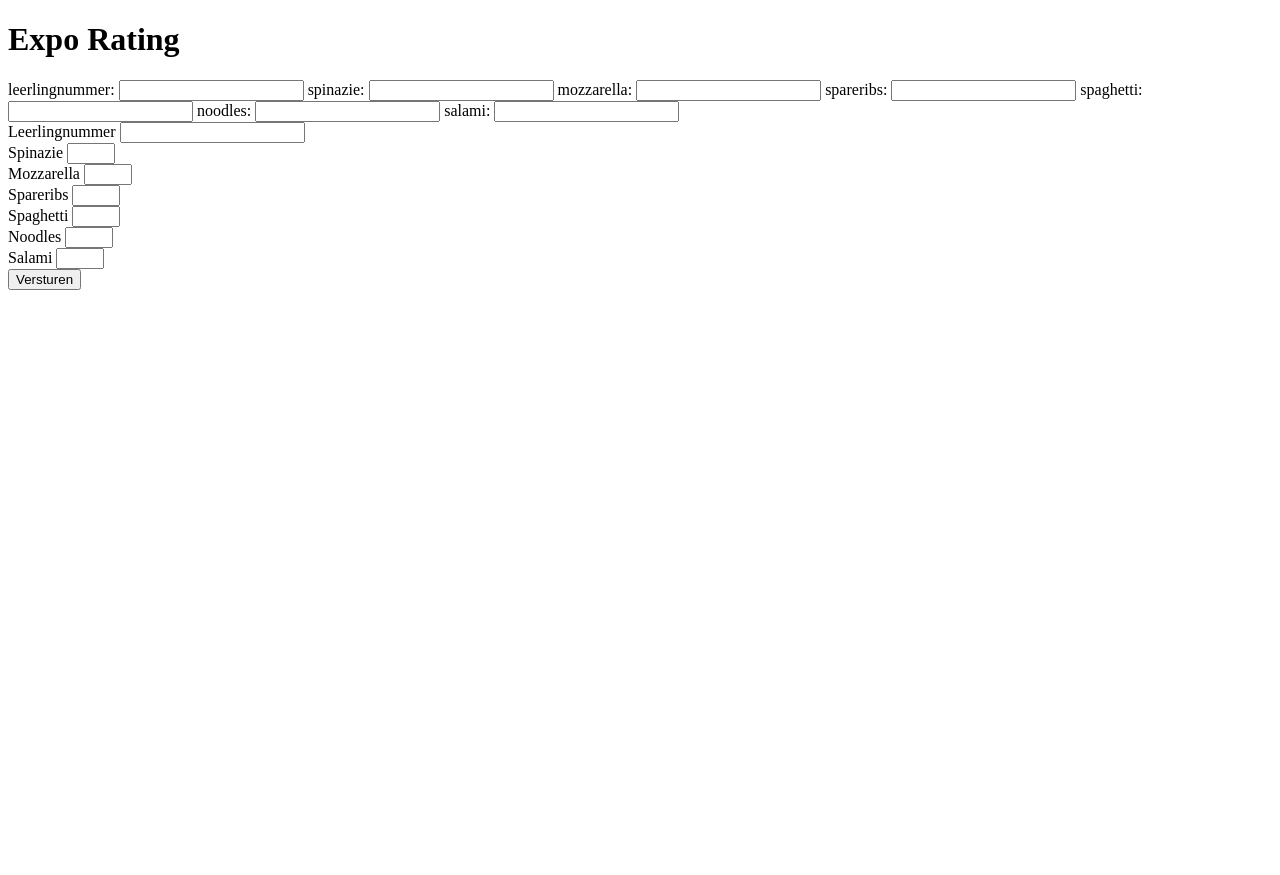
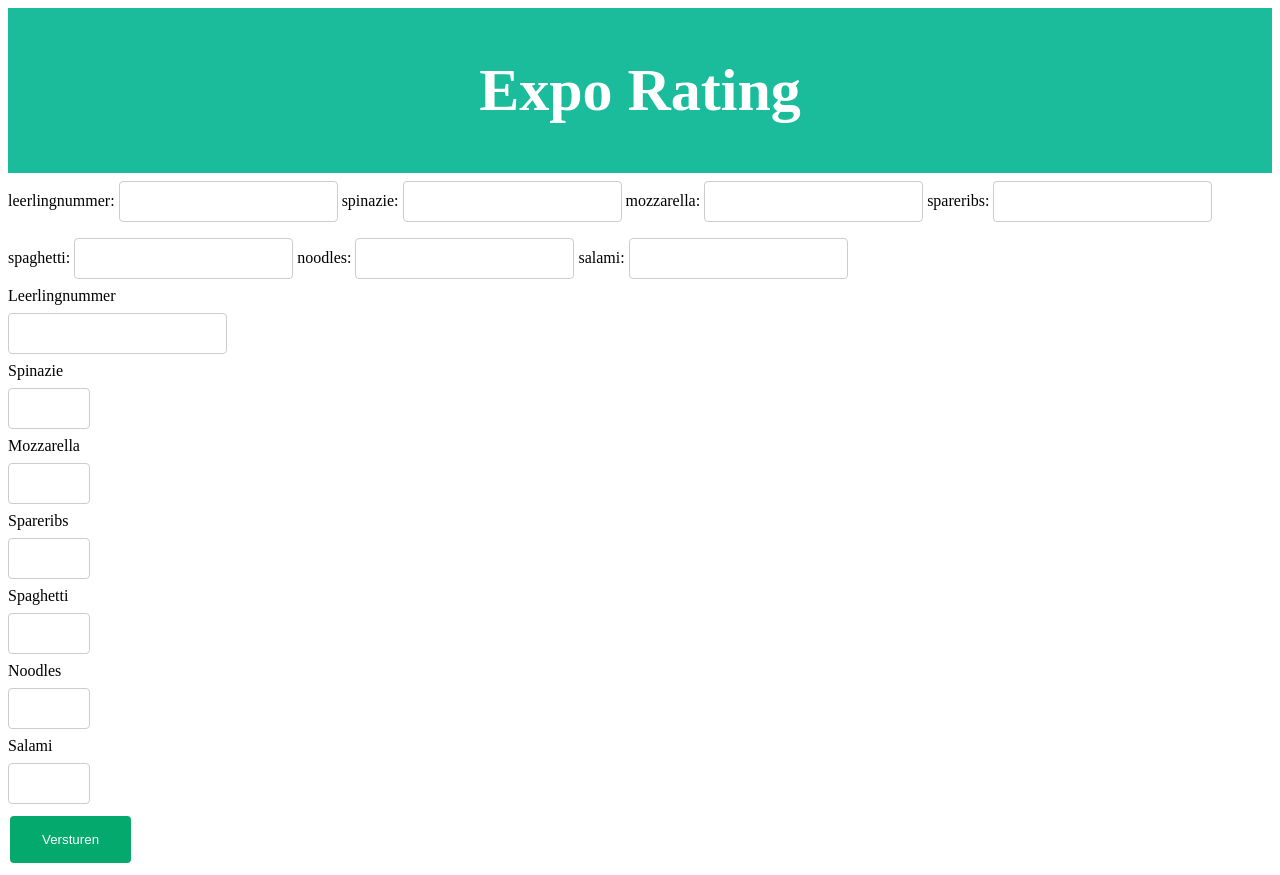
Before and after one commit to Daan5556/Django_1.0, a Django app: page /resultsblock1/ in a window 1280 px wide. Before the commit the page ends 290 px from the top, so only its background shows below. Run offline with Django 4.2, Linux system fonts and the light colour scheme.

Commit message:
Added styling

```diff
--- a/playground/Templates/expoBlock1.html
+++ b/playground/Templates/expoBlock1.html
@@ -2,49 +2,94 @@
 <html lang="en">
 <head>
     <meta charset="UTF-8">
+    <meta name="viewport" content="width=device-width, initial-scale=1.0">
     <title>Expo Rating</title>
+
+    <style>
+   #leerlingnummer {width: fit-content}
+        input {width: fit-content;
+        padding: 12px 20px;
+        margin: 8px 0;
+        display: inline-block;
+        border: 1px solid #ccc;
+        border-radius: 4px;
+        box-sizing: border-box;}
+   #submit-button {width: fit-content;
+        background-color: #04AA6D;
+        border: none;
+        color: white;
+        padding: 16px 32px;
+        text-decoration: none;
+        margin: 4px 2px;
+        cursor: pointer;}
+   #header {
+        padding: 8px;
+        text-align: center;
+        background: #1abc9c;
+        color: white;
+        font-size: 30px;
+   }
+
+    </style>
+
 </head>
 <body>
-<h1 id="title">Expo Rating</h1>
+<div id="header">
+    <h1 id="title">Expo Rating</h1>
+</div>
 <form action="/resultsblock1/" method="POST">
         {% csrf_token %}
         {{ form }}
         {{ form.errors }}
             <div>
                 <label for="leerlingnummer">Leerlingnummer</label>
-                <input type="number" name="leerlingnummer" id="leerlingnummer" min="100000" maxlength="6" required/>
+            </div>
+            <div>
+                <input type="number" name="leerlingnummer" id="leerlingnummer" min="10000" maxlength="6" required/>
             </div>
 
             <div>
                 <label for="spinazie">Spinazie</label>
+            </div>
+            <div>
                 <input type="number" name="spinazie" id="spinazie" min="1" max="3" required>
             </div>
 
             <div>
                 <label for="mozzarella">Mozzarella</label>
+            </div>
                 <input type="number" name="mozzarella" id="mozzarella" min="1" max="3" required>
             </div>
 
             <div>
                 <label for="spareribs">Spareribs</label>
+            </div>
+            <div>
                 <input type="number" name="spareribs" id="spareribs" min="1" max="3" required>
             </div>
 
             <div>
                 <label for="spaghetti">Spaghetti</label>
+            </div>
+            <div>
                 <input type="number" name="spaghetti" id="spaghetti" min="1" max="3" required>
             </div>
 
             <div>
                 <label for="noodles">Noodles</label>
+            </div>
+            <div>
                 <input type="number" name="noodles" id="noodles" min="1" max="3" required>
             </div>
 
             <div>
                 <label for="salami">Salami</label>
+            </div>
+            <div>
                 <input type="number" name="salami" id="salami" min="1" max="3" required>
             </div>
-        <input type="submit" value="Versturen">
+        <input type="submit" value="Versturen" id="submit-button">
 </form>
+
 </body>
 </html>
```
Also changed, not shown: expoblock1.txt (deleted, +0 -15 lines), expoblock2.txt (deleted, +0 -13 lines), playground/Templates/expoBlock2.html (+46 -3 lines).
